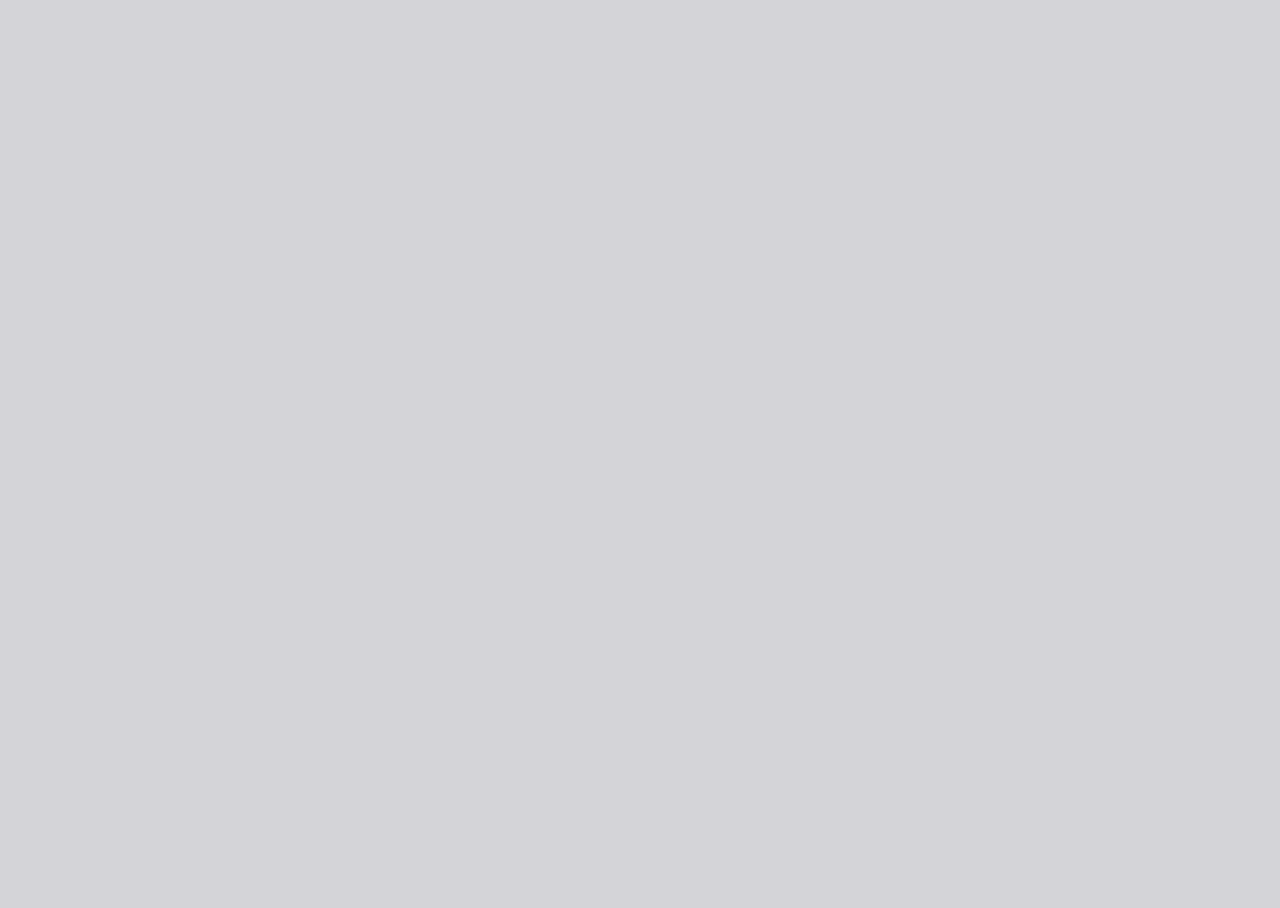
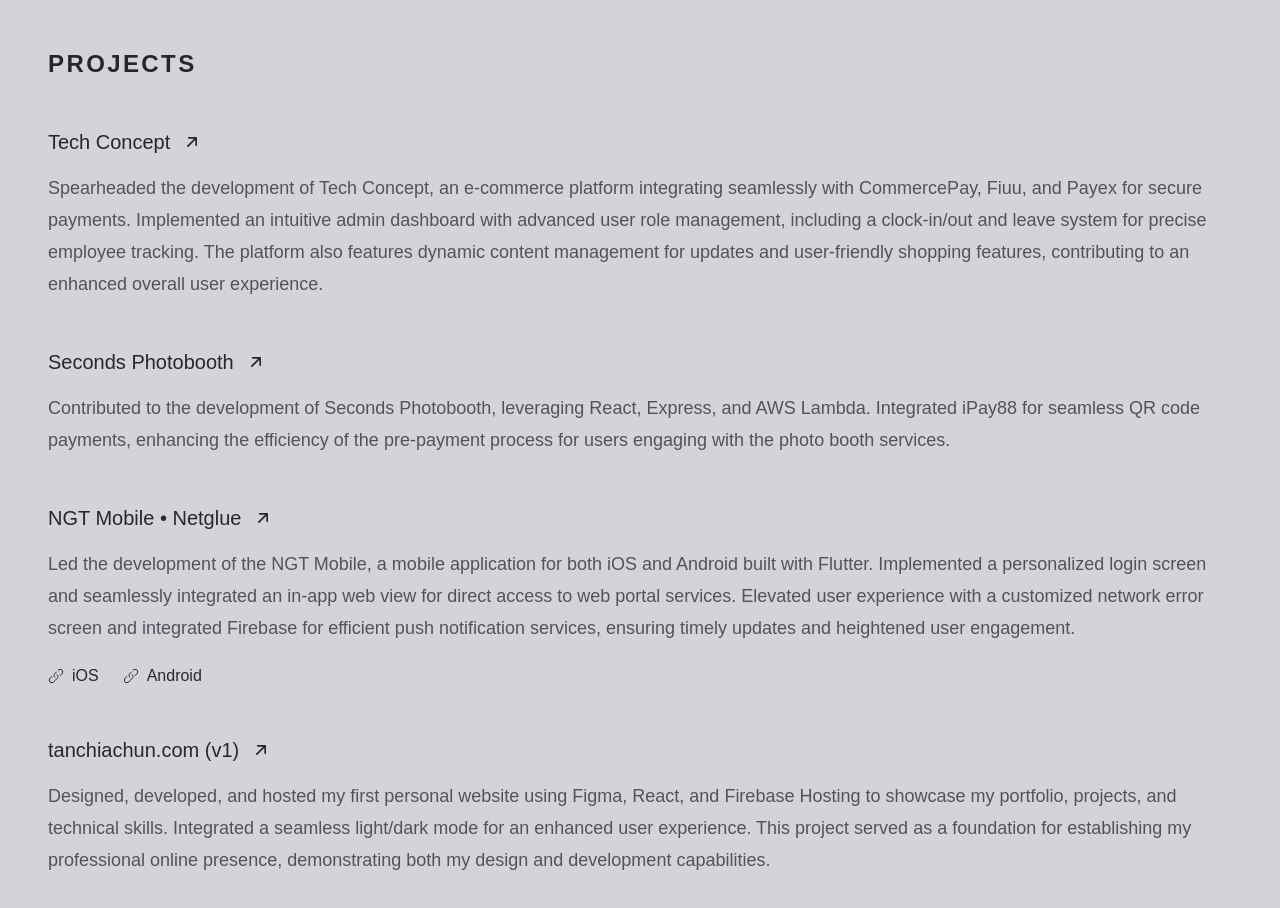
Before and after one commit to jeremyytann/tanchiachun-com-v2, a Next.js app: page / in a window 1280 px wide. Shown: the part 1700-2608 px from the top of the page. Before the commit the page ends 1844 px from the top, so only its background shows below. Built offline with nearby package versions, Linux system fonts and the light colour scheme.

Commit message:
build: Implementation - Projects

```diff
--- a/src/app/page.tsx
+++ b/src/app/page.tsx
@@ -1,4 +1,5 @@
 import Experience from "@/components/home/experience";
+import Projects from "@/components/home/projects";
 import Introduction from "@/components/home/introduction";
 import Image from "next/image";
 
@@ -7,6 +8,7 @@
     <div className="mx-auto min-h-screen max-w-screen-xl px-6 py-12 md:px-12 md:py-16 lg:py-24">
       <Introduction />
       <Experience />
+      <Projects />
     </div>
   );
 }
--- /dev/null
+++ b/src/components/home/projects.tsx
@@ -0,0 +1,110 @@
+export default function Projects() {
+  return (
+    <div className="mb-16 md:mb-24 lg:mb-36 flex flex-col gap-8 md:gap-12">
+      <h1 className="text-xl md:text-2xl font-bold tracking-widest color-secondary">
+        PROJECTS
+      </h1>
+
+      <div className="flex flex-col gap-2 md:gap-4">
+        <a className="w-fit flex items-center color-secondary gap-3 hover:cursor-pointer" href="https://techconcept.my/" target="_blank" rel="noreferrer noopener" aria-label="FusionETA (opens in a new tab)" title="FusionETA">
+          <h2 className="text-lg md:text-xl font-medium color-secondary">
+            Tech Concept
+          </h2>
+
+          <svg xmlns="http://www.w3.org/2000/svg" viewBox="0 0 24 24" fill="none" className="h-5 w-5" aria-hidden="true">
+            <path d="M7 17L17 7M17 7H8M17 7V16" stroke="currentColor" strokeWidth="2" strokeLinecap="round" strokeLinejoin="round"/>
+          </svg>
+        </a>
+
+        <p className="text-md md:text-lg font-light color-primary leading-8">
+          Spearheaded the development of Tech Concept, an e-commerce platform
+          integrating seamlessly with CommercePay, Fiuu, and Payex for secure payments.
+          Implemented an intuitive admin dashboard with advanced user role management,
+          including a clock-in/out and leave system for precise employee tracking.
+          The platform also features dynamic content management for updates and user-friendly
+          shopping features, contributing to an enhanced overall user experience.
+        </p>
+      </div>
+
+      <div className="flex flex-col gap-2 md:gap-4">
+        <a className="w-fit flex items-center color-secondary gap-3 hover:cursor-pointer" href="https://www.secondsbooth.com/" target="_blank" rel="noreferrer noopener" aria-label="FusionETA (opens in a new tab)" title="FusionETA">
+          <h2 className="text-lg md:text-xl font-medium color-secondary">
+            Seconds Photobooth
+          </h2>
+
+          <svg xmlns="http://www.w3.org/2000/svg" viewBox="0 0 24 24" fill="none" className="h-5 w-5" aria-hidden="true">
+            <path d="M7 17L17 7M17 7H8M17 7V16" stroke="currentColor" strokeWidth="2" strokeLinecap="round" strokeLinejoin="round"/>
+          </svg>
+        </a>
+
+        <p className="text-md md:text-lg font-light color-primary leading-8">
+          Contributed to the development of Seconds Photobooth, leveraging React,
+          Express, and AWS Lambda. Integrated iPay88 for seamless QR code payments,
+          enhancing the efficiency of the pre-payment process for users engaging
+          with the photo booth services.
+        </p>
+      </div>
+
+      <div className="flex flex-col gap-2 md:gap-4">
+        <a className="w-fit flex items-center color-secondary gap-3 hover:cursor-pointer" href="https://www.netglue.com.my/" target="_blank" rel="noreferrer noopener" aria-label="FusionETA (opens in a new tab)" title="FusionETA">
+          <h2 className="text-lg md:text-xl font-medium color-secondary">
+            NGT Mobile {'\u2022'} Netglue
+          </h2>
+
+          <svg xmlns="http://www.w3.org/2000/svg" viewBox="0 0 24 24" fill="none" className="h-5 w-5" aria-hidden="true">
+            <path d="M7 17L17 7M17 7H8M17 7V16" stroke="currentColor" strokeWidth="2" strokeLinecap="round" strokeLinejoin="round"/>
+          </svg>
+        </a>
+
+        <p className="text-md md:text-lg font-light color-primary leading-8">
+          Led the development of the NGT Mobile, a mobile application for both iOS
+          and Android built with Flutter. Implemented a personalized login screen
+          and seamlessly integrated an in-app web view for direct access to web portal
+          services. Elevated user experience with a customized network error screen
+          and integrated Firebase for efficient push notification services,
+          ensuring timely updates and heightened user engagement.
+        </p>
+
+        <div className="mt-1 flex items-center gap-x-6 gap-y-3 flex-wrap">
+          <a className="w-fit flex items-center color-secondary gap-2 hover:cursor-pointer" href="https://apps.apple.com/id/app/ngt-mobile-v6/id6474528807/" target="_blank" rel="noreferrer noopener" aria-label="NGT Mobile iOS App (opens in a new tab)" title="NGT Mobile iOS App">
+            <svg xmlns="http://www.w3.org/2000/svg" viewBox="0 0 24 24" fill="none" className="h-4 w-4" aria-hidden="true">
+              <path stroke="currentColor" strokeWidth="1.5" strokeLinecap="round" d="M15.197 3.35462C16.8703 1.67483 19.4476 1.53865 20.9536 3.05046C22.4596 4.56228 22.3239 7.14956 20.6506 8.82935L18.2268 11.2626M10.0464 14C8.54044 12.4882 8.67609 9.90087 10.3494 8.22108L12.5 6.06212"/>
+              <path stroke="currentColor" strokeWidth="1.5" strokeLinecap="round" d="M13.9536 10C15.4596 11.5118 15.3239 14.0991 13.6506 15.7789L11.2268 18.2121L8.80299 20.6454C7.12969 22.3252 4.55237 22.4613 3.0464 20.9495C1.54043 19.4377 1.67609 16.8504 3.34939 15.1706L5.77323 12.7373"/>
+            </svg>
+
+            <p className="font-medium">iOS</p>
+          </a>
+
+          <a className="w-fit flex items-center color-secondary gap-2 hover:cursor-pointer" href="https://play.google.com/store/apps/details?id=com.netglue.iotngtmobile" target="_blank" rel="noreferrer noopener" aria-label="NGT Mobile Android App (opens in a new tab)" title="NGT Mobile Android App">
+            <svg xmlns="http://www.w3.org/2000/svg" viewBox="0 0 24 24" fill="none" className="h-4 w-4" aria-hidden="true">
+              <path stroke="currentColor" strokeWidth="1.5" strokeLinecap="round" d="M15.197 3.35462C16.8703 1.67483 19.4476 1.53865 20.9536 3.05046C22.4596 4.56228 22.3239 7.14956 20.6506 8.82935L18.2268 11.2626M10.0464 14C8.54044 12.4882 8.67609 9.90087 10.3494 8.22108L12.5 6.06212"/>
+              <path stroke="currentColor" strokeWidth="1.5" strokeLinecap="round" d="M13.9536 10C15.4596 11.5118 15.3239 14.0991 13.6506 15.7789L11.2268 18.2121L8.80299 20.6454C7.12969 22.3252 4.55237 22.4613 3.0464 20.9495C1.54043 19.4377 1.67609 16.8504 3.34939 15.1706L5.77323 12.7373"/>
+            </svg>
+
+            <p className="font-medium">Android</p>
+          </a>
+        </div>
+      </div>
+
+      <div className="flex flex-col gap-2 md:gap-4">
+        <a className="w-fit flex items-center color-secondary gap-3 hover:cursor-pointer" href="https://v1.tanchiachun.com/" target="_blank" rel="noreferrer noopener" aria-label="tanchiachun.com v1 (opens in a new tab)" title="tanchiachun.com v1">
+          <h2 className="text-lg md:text-xl font-medium color-secondary">
+            tanchiachun.com (v1)
+          </h2>
+
+          <svg xmlns="http://www.w3.org/2000/svg" viewBox="0 0 24 24" fill="none" className="h-5 w-5" aria-hidden="true">
+            <path d="M7 17L17 7M17 7H8M17 7V16" stroke="currentColor" strokeWidth="2" strokeLinecap="round" strokeLinejoin="round"/>
+          </svg>
+        </a>
+
+        <p className="text-md md:text-lg font-light color-primary leading-8">
+          Designed, developed, and hosted my first personal website using Figma, React,
+          and Firebase Hosting to showcase my portfolio, projects, and technical skills.
+          Integrated a seamless light/dark mode for an enhanced user experience. This project
+          served as a foundation for establishing my professional online presence,
+          demonstrating both my design and development capabilities.
+        </p>
+      </div>
+    </div>
+  );
+}
```
